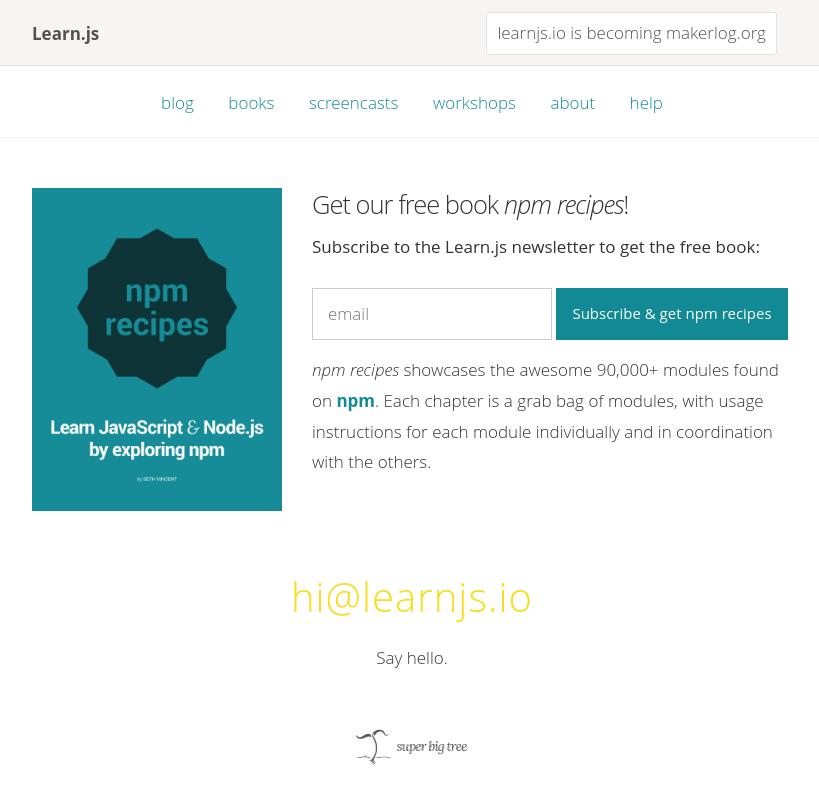
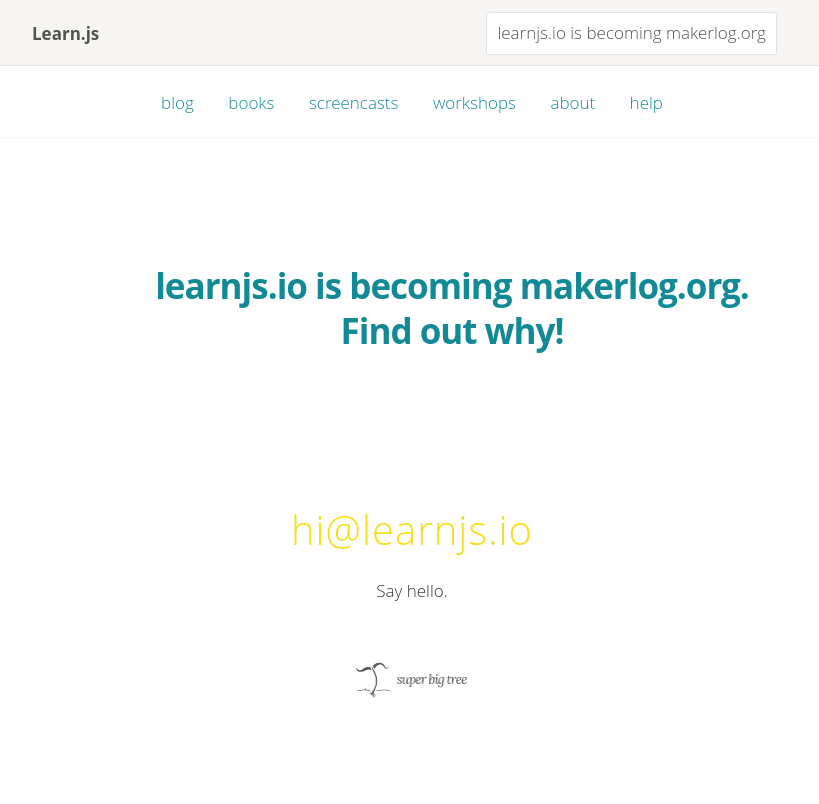
Before and after one commit to learn-js/learn-js.github.com, a Jekyll site: the page built from newsletter/index.html, in a window 1280 px wide. Shown: the top 804 px of the page, without its empty margins (228-1047 px from the left). Built offline with Jekyll 4.4.1, drawn with Linux system fonts in a browser that asks for light colours; Markdown is read by kramdown in place of the engine named in the settings.

Commit message:
Update index.html

```diff
--- a/newsletter/index.html
+++ b/newsletter/index.html
@@ -4,25 +4,4 @@
 description: "Regular news about JavaScript & updates about Learn.js projects."
 ---
 
-<div style="float:left; margin-right: 30px; width:250px;">
-  <img src="{{site.baseurl}}/img/books/learnjs-npm-recipes.jpg" style="width:100%; height:auto;">
-</div>
-
-<h2>Get our free book <i>npm recipes</i>!</h2>
-
-<h4 style="margin-bottom: 30px;">Subscribe to the Learn.js newsletter to get the free book:</h4>
-
-<div id="mc_embed_signup">
-  <form action="http://superbigtree.us5.list-manage.com/subscribe/post?u=b5b4f7fda673e887e9380b619&amp;id=3eb1d4ee40" method="post" id="mc-embedded-subscribe-form" name="mc-embedded-subscribe-form" class="validate" target="_blank" novalidate>
-    <div class="mc-field-group inputs">
-      <input type="email" value="" name="EMAIL" class="required email" id="mce-EMAIL" placeholder="email">
-      <input type="submit" value="Subscribe & get npm recipes" name="subscribe" id="mc-embedded-subscribe" class="button">
-    </div>
-    <div id="mce-responses" class="clear">
-      <div class="response" id="mce-error-response" style="display:none"></div>
-      <div class="response" id="mce-success-response" style="display:none"></div>
-    </div>
-  </form>
-</div>
-
-<p><i>npm recipes</i> showcases the awesome 90,000+ modules found on <a href="http://npmjs.org" target="_blank">npm</a>. Each chapter is a grab bag of modules, with usage instructions for each module individually and in coordination with the others.</p>
+{% include newsletter.html %}
```
